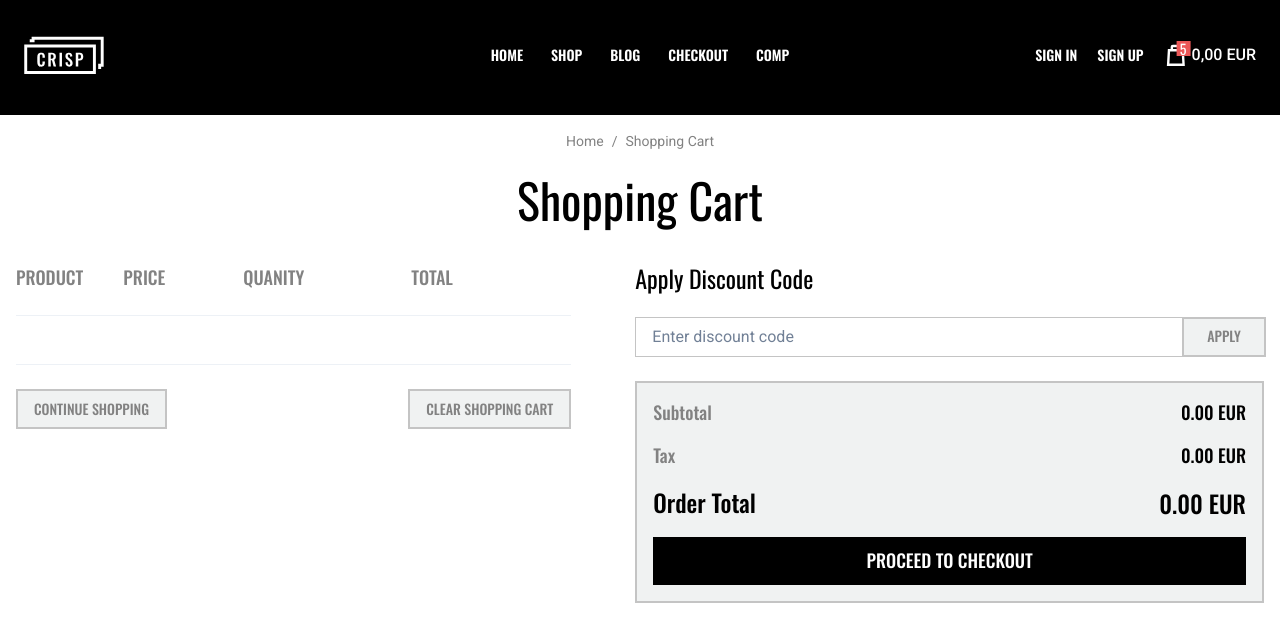
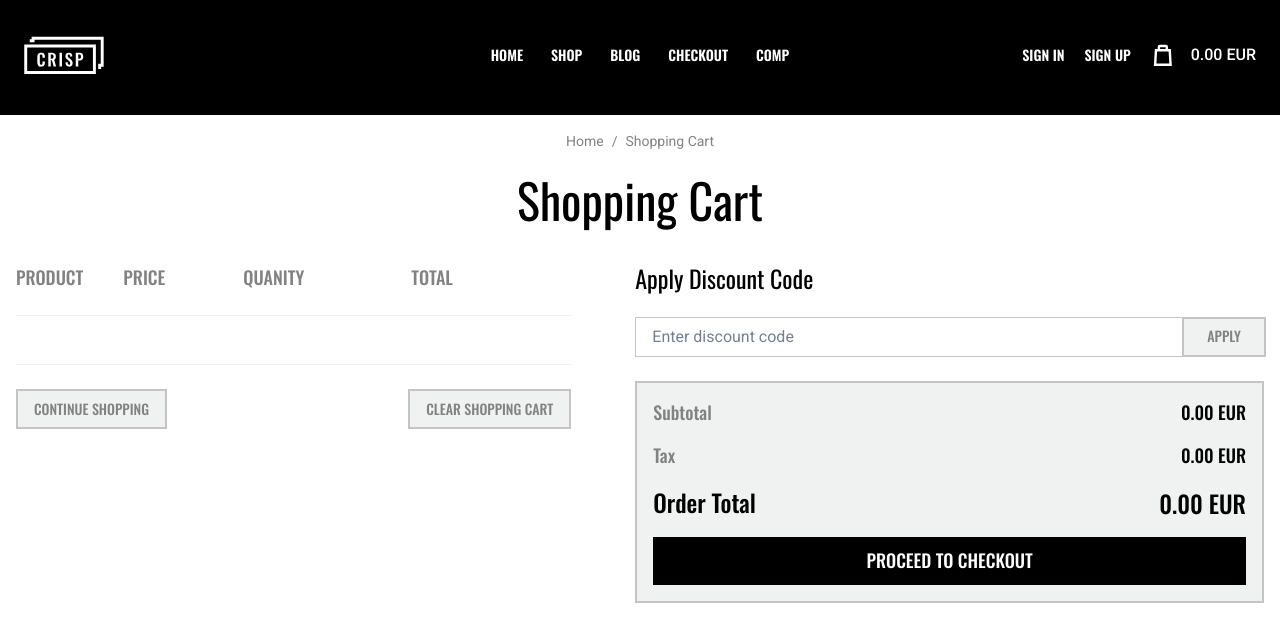
Before and after one commit to isikava/shopping-cart, a React (Vite) app: page /cart in a window 1280 px wide. Shown: the top 642 px of the page. Built offline with nearby package versions, Linux system fonts and the light colour scheme.

Commit message:
Header Cart display quantity

```diff
--- a/src/components/Header.tsx
+++ b/src/components/Header.tsx
@@ -12,12 +12,22 @@ import {
 } from '@chakra-ui/react';
 import { CloseIcon, HamburgerIcon } from '@chakra-ui/icons';
 import { Logo, Bag } from '@/data/icons';
-import { LINKS } from '@/data';
+import { LINKS, PRODUCTS } from '@/data';
 import { colors } from '@/theme/colors';
+import { calcQuantity, calcTotal } from '@/pages/Cart/utils';
 const { brand } = colors;
 
-export const Header = () => {
+type HeaderProps = {
+  cart: ICartItem[];
+};
+
+export const Header = ({ cart }: HeaderProps) => {
   const { isOpen, onToggle } = useDisclosure();
+
+  const products = PRODUCTS;
+
+  const cartQty = calcQuantity(cart);
+  const total = calcTotal(cart, products);
 
   return (
     <Box
@@ -94,7 +104,7 @@ export const Header = () => {
             <NavLink to={'#'} name="Sign&nbsp;Up" />
           </Flex>
           {/* Bag */}
-          <Flex align={'center'}>
+          <Flex align={'center'} gap={3}>
             <Center position={'relative'}>
               <IconButton
                 as={Link}
@@ -106,6 +116,7 @@ export const Header = () => {
                 color={'white'}
                 minW={8}
               />
+              {cartQty > 0 && (
                 <Center
                   position={'absolute'}
                   w={['14px']}
@@ -117,13 +128,14 @@ export const Header = () => {
                   color={'white'}
                 >
                   <Box as="span" fontSize={['xs', 'sm']} fontFamily={'heading'}>
-                  5
+                    {cartQty}
                   </Box>
                 </Center>
+              )}
             </Center>
 
             <Text display={{ base: 'none', md: 'block' }} fontWeight={500}>
-              0,00&nbsp;EUR
+              {total}&nbsp;EUR
             </Text>
           </Flex>
         </Stack>
--- a/src/pages/Cart/Cart.tsx
+++ b/src/pages/Cart/Cart.tsx
@@ -21,6 +21,7 @@ import { Button } from '@/components/Button';
 import { MobileCart } from './elements/MobileCart';
 import { DesktopCart } from './elements/DesktopCart';
 import { deleteFromCart, updateQuantity } from '../Router';
+import { calcTotal } from './utils';
 
 export type CartProps = {
   cart: ICartItem[];
@@ -35,14 +36,7 @@ export const Cart = ({
 }: CartProps) => {
   const products = PRODUCTS;
 
-  const cartQty = cart.reduce((qty, item) => qty + item.qty, 0);
-
-  const total = cart
-    .reduce((sum, cp) => {
-      const item = products.find((p) => p.id === cp.productId);
-      return sum + (item?.price || 0) * cp.qty;
-    }, 0)
-    .toFixed(2);
+  const total = calcTotal(cart, products);
 
   return (
     <Container maxW={'1440px'}>
--- /dev/null
+++ b/src/pages/Cart/utils.ts
@@ -0,0 +1,11 @@
+export const calcQuantity = (cart: ICartItem[]) =>
+  cart.reduce((qty, item) => qty + item.qty, 0);
+
+export const calcTotal = (cart: ICartItem[], products: IProduct[]) => {
+  return cart
+    .reduce((sum, cp) => {
+      const item = products.find((p) => p.id === cp.productId);
+      return sum + (item?.price || 0) * cp.qty;
+    }, 0)
+    .toFixed(2);
+};
--- a/src/pages/Root.tsx
+++ b/src/pages/Root.tsx
@@ -2,10 +2,14 @@ import { Outlet } from 'react-router-dom';
 import { Header } from '@/components/Header';
 import { Box } from '@chakra-ui/react';
 
-const Root = () => {
+type RootProps = {
+  cart: ICartItem[];
+};
+
+const Root = ({ cart }: RootProps) => {
   return (
     <>
-      <Header />
+      <Header cart={cart} />
       <Box as="main">
         <Outlet />
       </Box>
--- a/src/pages/Router.tsx
+++ b/src/pages/Router.tsx
@@ -43,7 +43,7 @@ export const Router = () => {
   const router = createBrowserRouter([
     {
       path: '/',
-      element: <Root />,
+      element: <Root cart={cart} />,
       errorElement: <ErrorPage />,
       children: [
         {
```
Lines whose indentation alone changed are shown as unchanged.
